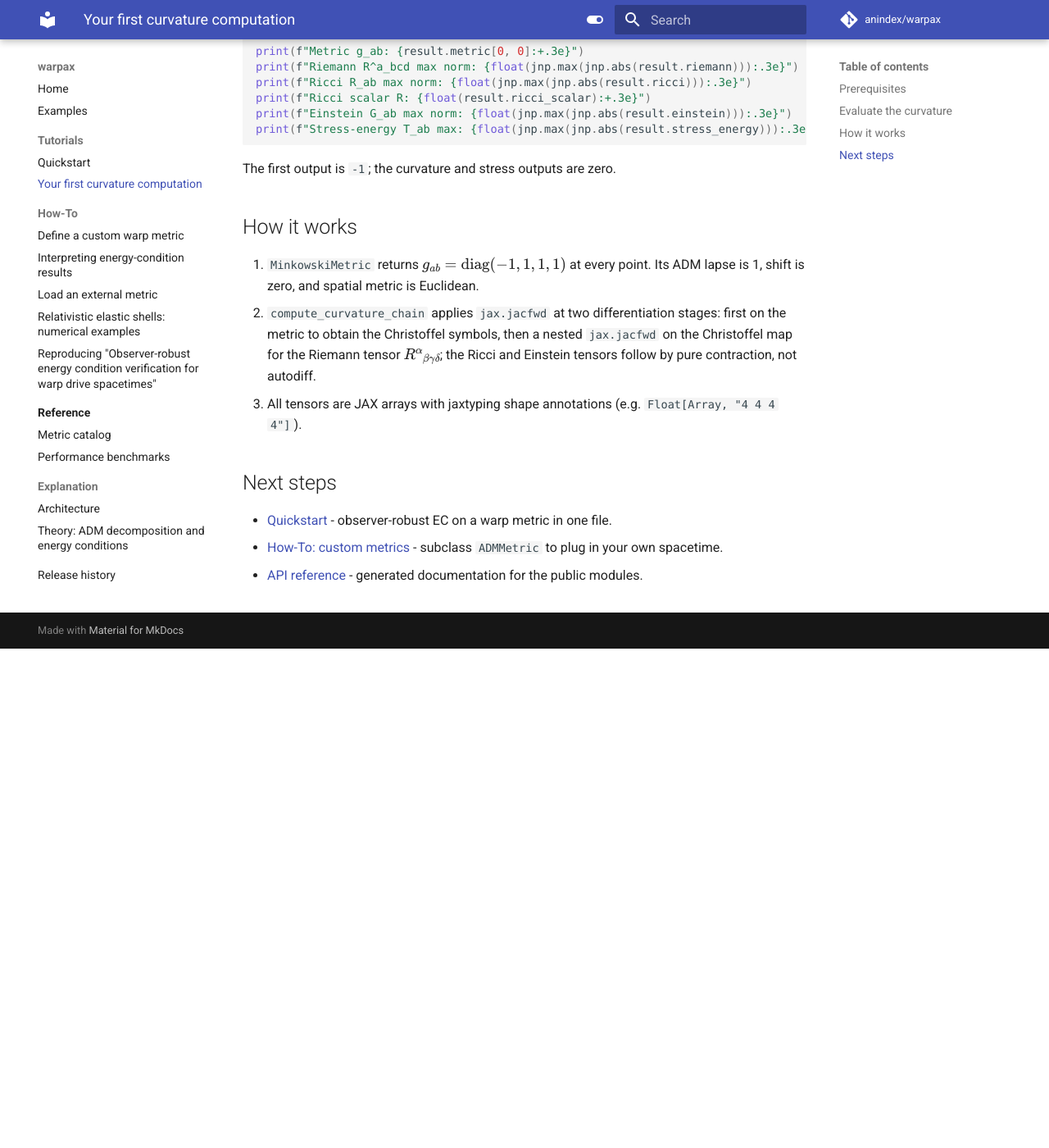
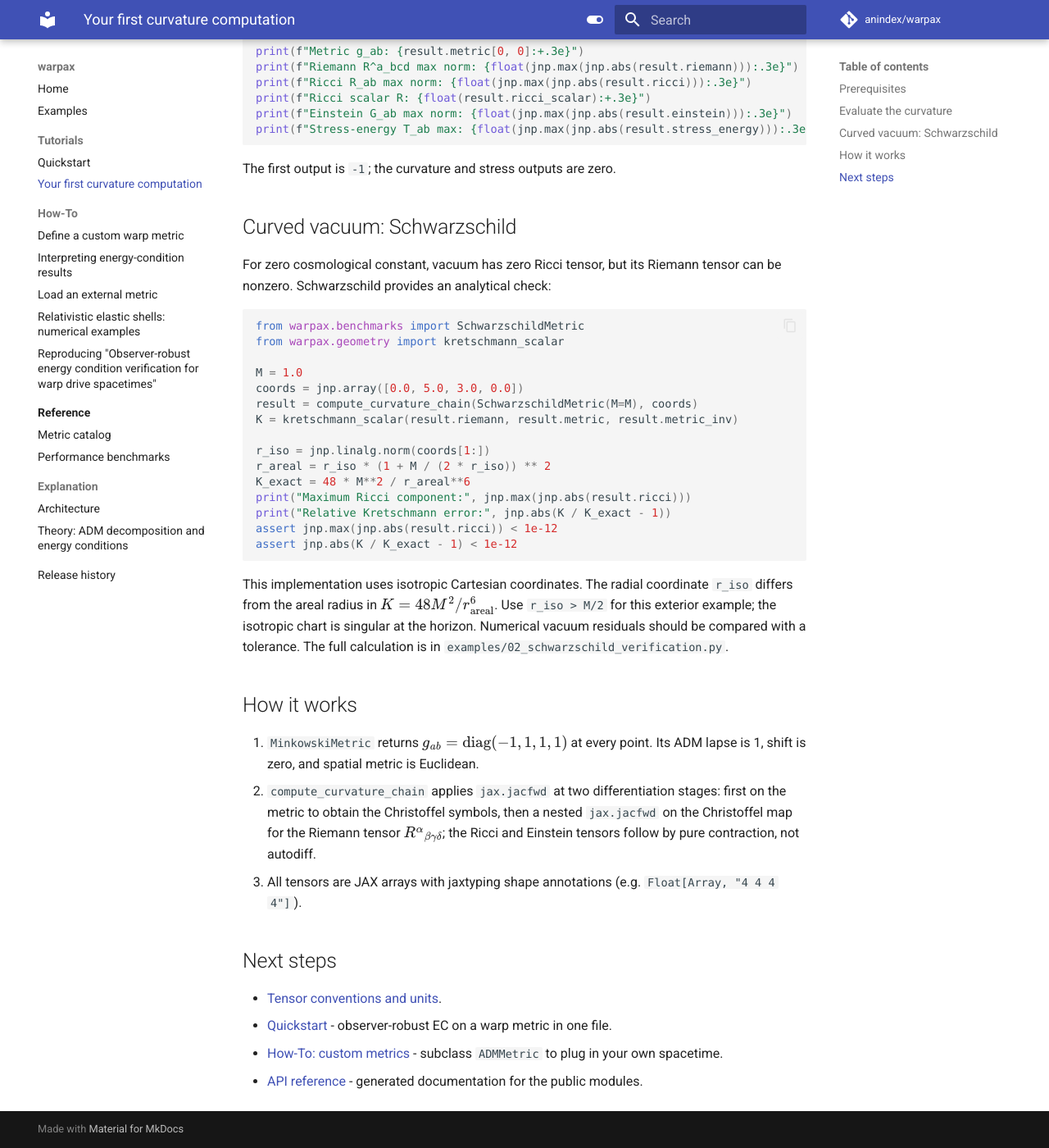
Before and after one commit to anindex/warpax, an MkDocs documentation site: the page built from docs/tutorials/first_curvature_computation.md, in a window 1280 px wide and 1400 px high, scrolled down 609 px. Shown: the whole window at 82% size. Built offline with MkDocs 1.6.1 and Material for MkDocs 9.7.7, drawn with Linux system fonts in a browser that asks for light colours; comment, search, counter and statistics services are not loaded; some of the changed text lies outside the part shown.

````diff
--- a/docs/tutorials/first_curvature_computation.md
+++ b/docs/tutorials/first_curvature_computation.md
@@ -5,7 +5,7 @@ Evaluate flat spacetime, where all curvature tensors vanish.
 ## Prerequisites
 
 - Python 3.12+
-- `warpax` installed editable: `pip install -e ".[dev]"` inside the repo
+- `warpax` installed: `pip install warpax`
 - Runnable counterpart: `examples/01_minkowski_sanity.py`
 
 ## Evaluate the curvature
@@ -30,6 +30,35 @@ print(f"Stress-energy T_ab max: {float(jnp.max(jnp.abs(result.stress_energy))):.
 
 The first output is `-1`; the curvature and stress outputs are zero.
 
+## Curved vacuum: Schwarzschild
+
+For zero cosmological constant, vacuum has zero Ricci tensor, but its Riemann
+tensor can be nonzero. Schwarzschild provides an analytical check:
+
+```python
+from warpax.benchmarks import SchwarzschildMetric
+from warpax.geometry import kretschmann_scalar
+
+M = 1.0
+coords = jnp.array([0.0, 5.0, 3.0, 0.0])
+result = compute_curvature_chain(SchwarzschildMetric(M=M), coords)
+K = kretschmann_scalar(result.riemann, result.metric, result.metric_inv)
+
+r_iso = jnp.linalg.norm(coords[1:])
+r_areal = r_iso * (1 + M / (2 * r_iso)) ** 2
+K_exact = 48 * M**2 / r_areal**6
+print("Maximum Ricci component:", jnp.max(jnp.abs(result.ricci)))
+print("Relative Kretschmann error:", jnp.abs(K / K_exact - 1))
+assert jnp.max(jnp.abs(result.ricci)) < 1e-12
+assert jnp.abs(K / K_exact - 1) < 1e-12
+```
+
+This implementation uses isotropic Cartesian coordinates. The radial coordinate
+`r_iso` differs from the areal radius in $K=48M^2/r_{\rm areal}^6$.
+Use `r_iso > M/2` for this exterior example; the isotropic chart is singular
+at the horizon. Numerical vacuum residuals should be compared with a tolerance.
+The full calculation is in `examples/02_schwarzschild_verification.py`.
+
 ## How it works
 
 1. `MinkowskiMetric` returns $g_{ab}=\mathrm{diag}(-1,1,1,1)$ at every point.
@@ -44,6 +73,7 @@ The first output is `-1`; the curvature and stress outputs are zero.
 
 ## Next steps
 
+- [Tensor conventions and units](../explanation/theory.md#tensor-conventions-and-units).
 - [Quickstart](quickstart.md) - observer-robust EC on a warp metric in one file.
 - [How-To: custom metrics](../how-to/custom_metric_tutorial.md) - subclass
   `ADMMetric` to plug in your own spacetime.
````
Also changed, not shown: CHANGELOG.md (+4 -12 lines), README.md (+18 -2 lines), docs/explanation/theory.md (+21 -0 lines), docs/index.md (+2 -2 lines), 2 other files.
